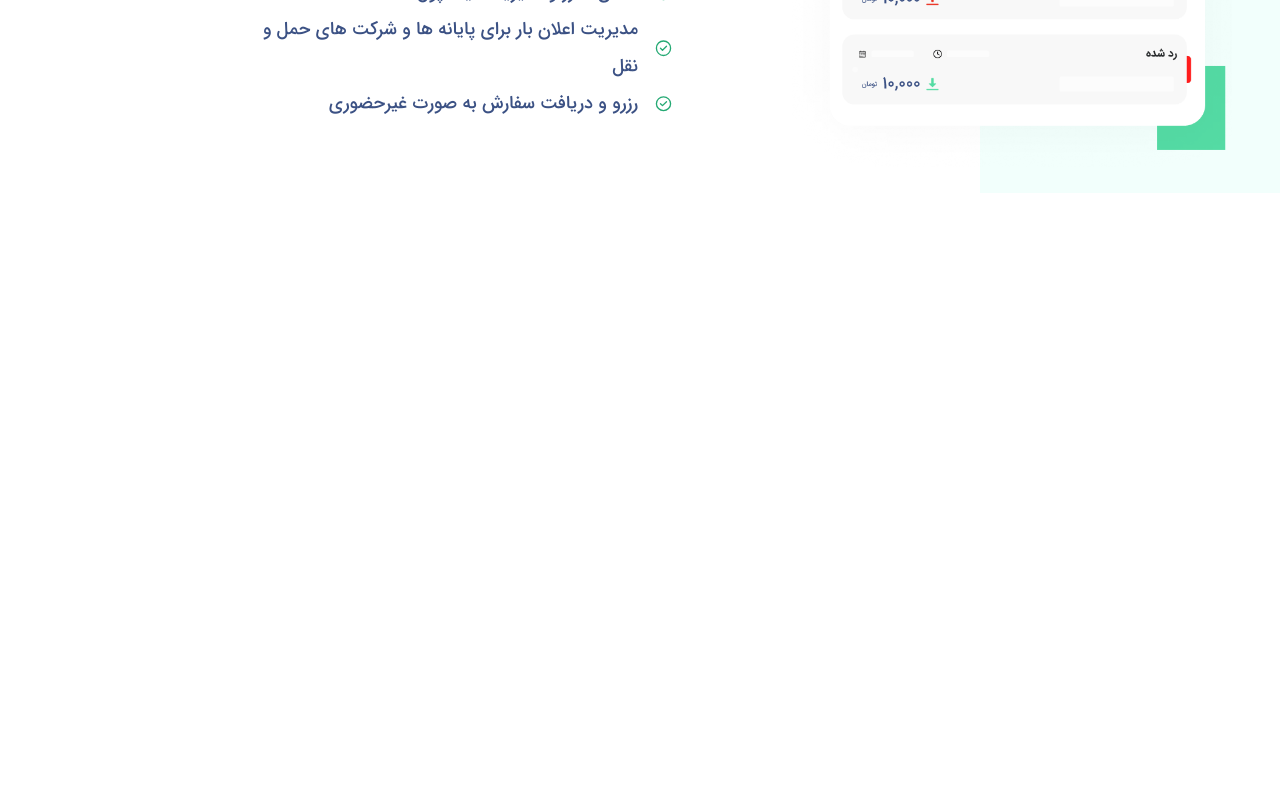
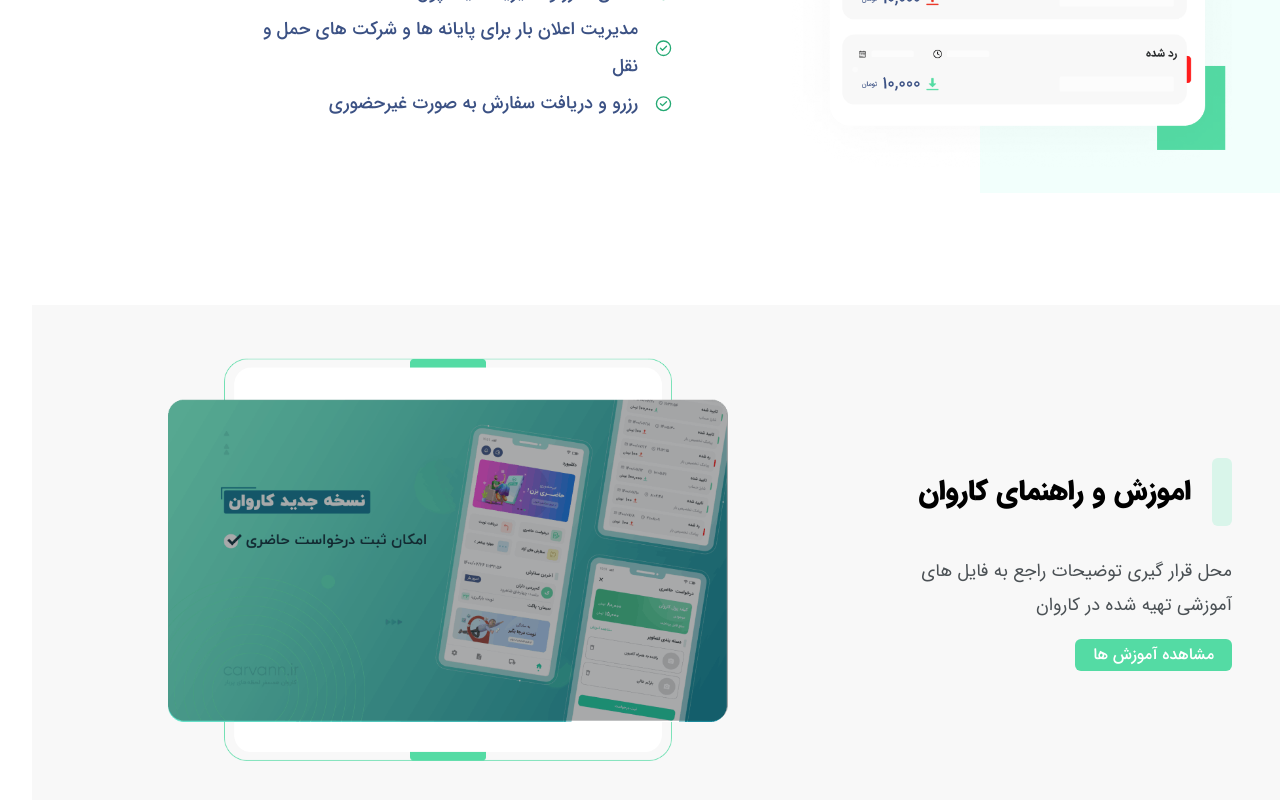
Before and after one commit to msrk81/carvann, a Vue app: page /#/ in a window 1280 px wide. Shown: the part 3604-4404 px from the top of the page. Before the commit the page ends 3909 px from the top, so only its background shows below. Built offline with nearby package versions, Linux system fonts and the light colour scheme.

Commit message:
video component

```diff
--- a/src/components/home/index.vue
+++ b/src/components/home/index.vue
@@ -7,6 +7,7 @@
     <stats-component/>
     <panels-component/>
     <features-component/>
+    <video-component/>
   </div>
 </template>
 
@@ -16,10 +17,11 @@ import HeaderComponent from "@/components/home/header";
 import StatsComponent from "@/components/home/stats";
 import PanelsComponent from "@/components/home/panels";
 import FeaturesComponent from "@/components/home/features";
+import VideoComponent from "@/components/home/video";
 
 export default {
   name: "indexComponent",
-  components: {FeaturesComponent, PanelsComponent, StatsComponent, HeaderComponent, NavigationComponent}
+  components: {VideoComponent, FeaturesComponent, PanelsComponent, StatsComponent, HeaderComponent, NavigationComponent}
 }
 </script>
 
--- /dev/null
+++ b/src/components/home/video.vue
@@ -0,0 +1,40 @@
+<template>
+  <section>
+    <div class="container">
+      <div class="row centerItem">
+        <div class="col-lg-6">
+          <div class="title">
+            <div></div>
+            <h1 class="font-black">
+              اموزش و راهنمای کاروان
+            </h1>
+          </div>
+          <div class="content">
+            <p class="font-regular">
+              محل قرار گیری توضیحات راجع به فایل های آموزشی تهیه شده در کاروان
+            </p>
+            <a href="#" class="font-medium">
+              مشاهده آموزش ها
+            </a>
+          </div>
+        </div>
+        <div class="col-lg-6">
+          <div class="video">
+            <img src="../../assets/home/png/video-back.png" alt="video background" class="video-background">
+            <img src="../../assets/home/png/preview.png" alt="preview" class="video-preview">
+          </div>
+        </div>
+      </div>
+    </div>
+  </section>
+</template>
+
+<script>
+export default {
+  name: "videoComponent"
+}
+</script>
+
+<style scoped lang="scss">
+@import "src/style/home/video";
+</style>
--- /dev/null
+++ b/src/style/home/video.scss
@@ -0,0 +1,65 @@
+@import "src/style/app/variables";
+
+section {
+  background-color: $other-Card-Background;
+  padding-top: 53px;
+  padding-bottom: 53px;
+
+  .title {
+    display: inline-flex;
+    justify-content: center;
+    align-items: center;
+
+    div {
+      width: 20px;
+      height: 68px;
+      top: 3px;
+      background: #D9F5EA;
+      border-radius: 6px;
+      margin-left: 21px;
+    }
+
+    h1 {
+      font-size: 28px;
+    }
+
+  }
+
+  .content {
+    width: 60%;
+
+    p {
+      color: $Text-Shade-300;
+      line-height: 190%;
+      font-size: 18px;
+      padding-top: 25px;
+      padding-bottom: 21px;
+
+    }
+
+    a {
+      font-size: 16px;
+      background-color: $Primary-primary;
+      color: #fff;
+      padding: 6px 18px;
+      border-radius: 6px;
+    }
+  }
+
+  .video {
+    position: relative;
+
+    .video-background {
+      width: 80%;
+      height: auto;
+    }
+
+    .video-preview {
+      position: absolute;
+      width: 100%;
+      height: auto;
+      left: 10%;
+      top: 10%;
+    }
+  }
+}
```
